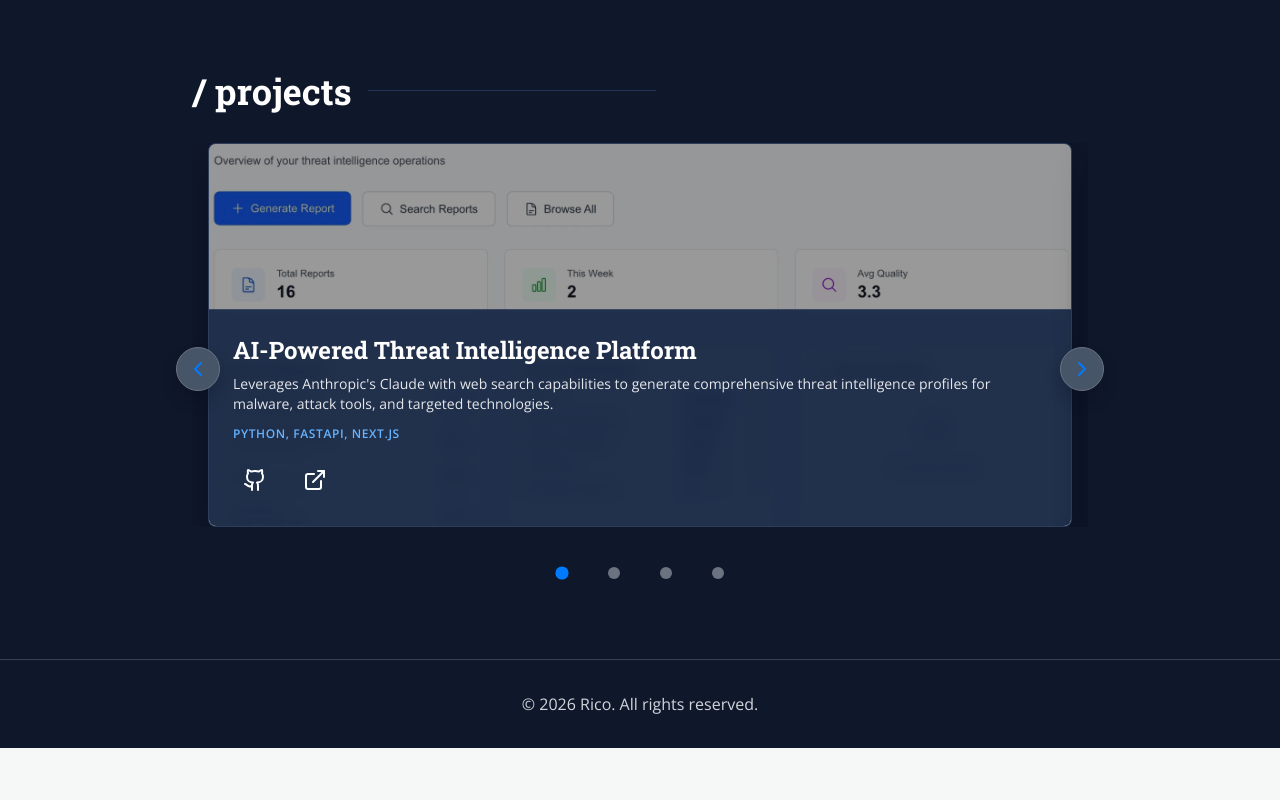
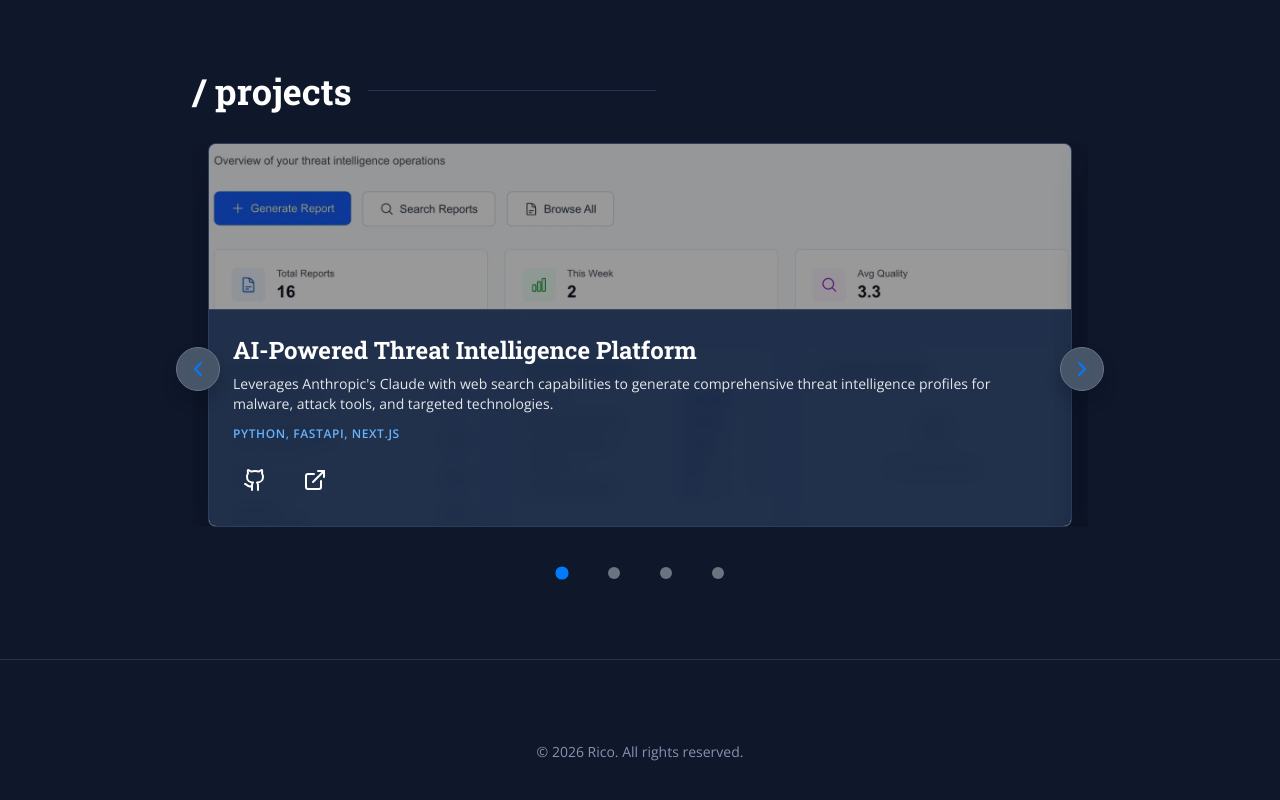
Before and after one commit to ricomanifesto/rico, a React (Vite) app: page / in a window 1280 px wide. Shown: the part 1572-2372 px from the top of the page. Before the commit the page ends 2320 px from the top, so only its background shows below. Built offline with nearby package versions, Linux system fonts and the light colour scheme.

Commit message:
Centralize footer visual styling

```diff
--- a/scripts/check-source-accessibility.mjs
+++ b/scripts/check-source-accessibility.mjs
@@ -78,6 +78,11 @@ const checks = [
     label: "footer copyright year uses machine-readable time markup",
     pattern: /<time\s+dateTime=\{String\(currentYear\)\}>\{currentYear\}<\/time>/,
     source: footerSource,
+  },
+  {
+    label: "footer uses the shared footer visual contract",
+    pattern: /--portfolio-muted:\s*#8892b0;[\s\S]*\.footer-shell\s*\{[\s\S]*padding:\s*5rem 1rem 2\.5rem;[\s\S]*border-top:\s*1px solid var\(--portfolio-surface-border\);[\s\S]*background-color:\s*#0f172a;[\s\S]*color:\s*var\(--portfolio-muted\);[\s\S]*\.footer-content\s*\{[\s\S]*max-width:\s*56rem;[\s\S]*margin-right:\s*auto;[\s\S]*margin-left:\s*auto;[\s\S]*text-align:\s*center;[\s\S]*\.footer-copy\s*\{[\s\S]*font-size:\s*0\.875rem;[\s\S]*line-height:\s*1\.5rem;[\s\S]*className="footer-shell"[\s\S]*className="footer-content"[\s\S]*className="footer-copy"/,
+    source: `${indexCss}\n${footerSource}`,
   },
   {
     label: "project repository links include accessible names",
--- a/src/components/Footer.tsx
+++ b/src/components/Footer.tsx
@@ -6,14 +6,14 @@ export default function Footer() {
 
   return (
     <motion.footer
-      className="py-8 px-4 border-t border-gray-700 bg-slate-900 text-white"
+      className="footer-shell"
       initial={{ opacity: 0 }}
       whileInView={{ opacity: 1 }}
       viewport={{ once: true }}
       transition={{ duration: footerBehavior.containerMotion.duration }}
     >
-      <div className="max-w-4xl mx-auto text-center">
-        <p className="text-gray-300">
+      <div className="footer-content">
+        <p className="footer-copy">
           © <time dateTime={String(currentYear)}>{currentYear}</time> Rico. All rights reserved.
         </p>
       </div>
--- a/src/index.css
+++ b/src/index.css
@@ -11,6 +11,7 @@
     --secondary-accent: #20c997;
     --border-color: #ddd;
     --section-rule: #233554;
+    --portfolio-muted: #8892b0;
     --portfolio-surface: #112240;
     --portfolio-surface-strong: #233554;
     --portfolio-surface-border: rgba(136, 146, 176, 0.24);
@@ -667,6 +668,25 @@
   }
 }
 
+.footer-shell {
+  padding: 5rem 1rem 2.5rem;
+  border-top: 1px solid var(--portfolio-surface-border);
+  background-color: #0f172a;
+  color: var(--portfolio-muted);
+}
+
+.footer-content {
+  max-width: 56rem;
+  margin-right: auto;
+  margin-left: auto;
+  text-align: center;
+}
+
+.footer-copy {
+  font-size: 0.875rem;
+  line-height: 1.5rem;
+}
+
 .node {
   position: absolute;
   width: 6px;
```
